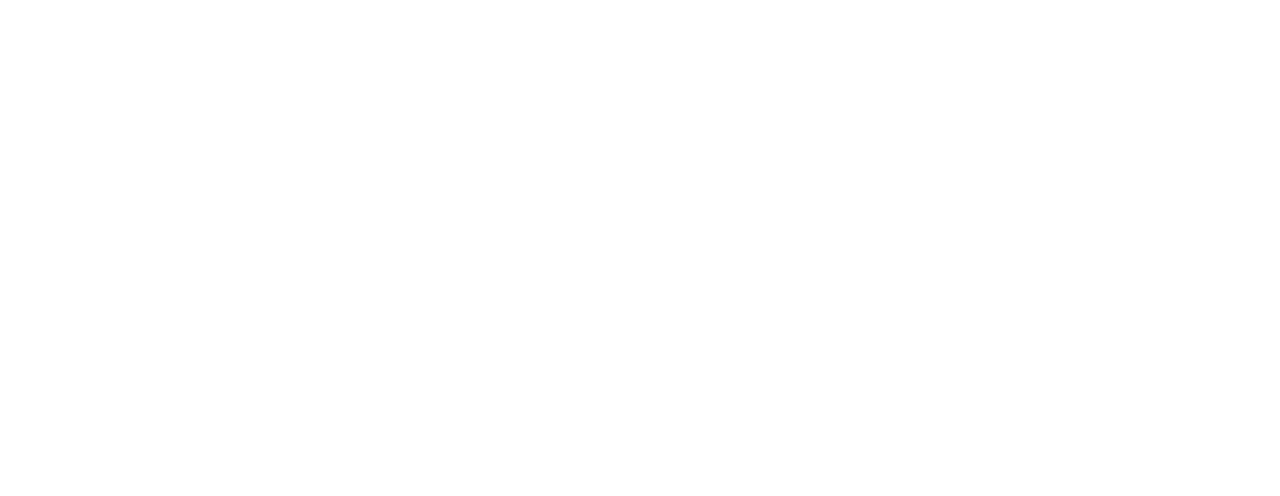
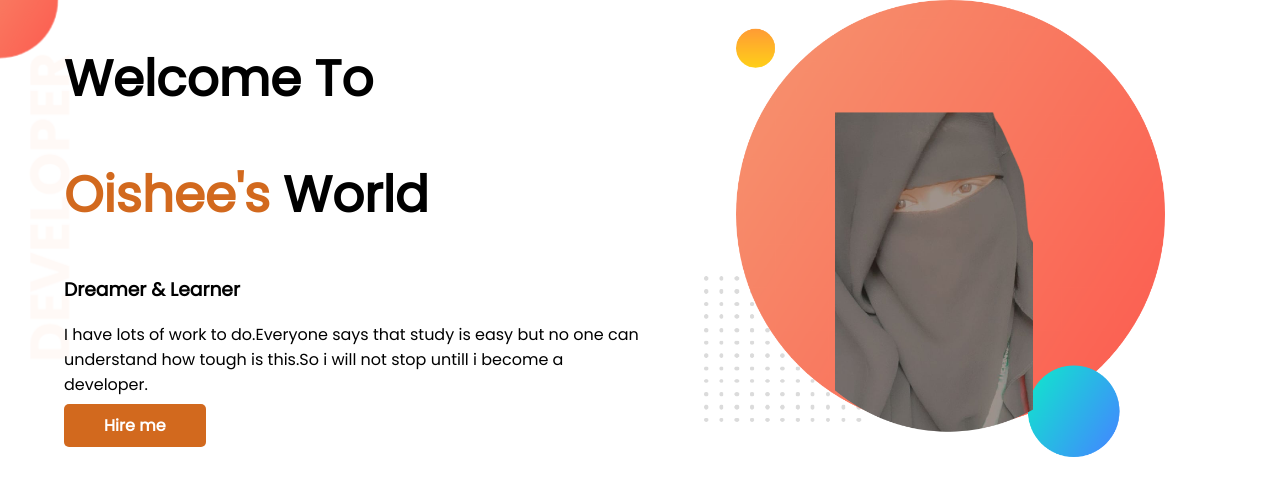
Before and after one commit to sumaiyaoishee61/first-portfolio, a plain HTML site: page index.html in a window 1280 px wide. Drawn offline with Linux system fonts and the light colour scheme.

Commit message:
again add

```diff
--- a/index.html
+++ b/index.html
@@ -5,9 +5,23 @@
     <meta http-equiv="X-UA-Compatible" content="IE=edge">
     <meta name="viewport" content="width=device-width, initial-scale=1.0">
     <title>Oishee's Portfolio</title>
-    <link rel="stylesheet" href="/style.css">
+    <link rel="preconnect" href="https://fonts.googleapis.com">
+    <link rel="preconnect" href="https://fonts.gstatic.com" crossorigin>
+    <link href="https://fonts.googleapis.com/css2?family=Poppins&display=swap" rel="stylesheet">
+    <link rel="stylesheet" href="style.css">
 </head>
 <body>
-
+    <section class="top-banner">
+        <div class="half-wid">
+            <h1>Welcome To</h1>
+        <h1> <span class="back-color" >Oishee's</span> World</h1>
+        <h3>Dreamer & Learner</h3>
+        <p>I have lots of work to do.Everyone says that study is easy but no one can understand how tough is this.So i will not stop untill i become a developer.</p>
+        <a class="link-button" target="blank"href="https://www.facebook.com/sumaiya.oishee.359"> Hire me</a>
+      </div>
+        <div class="half-wid">
+            <img src="images/me1.png" alt="img">
+        </div>
+    </section>
 </body>
 </html>
--- a/style.css
+++ b/style.css
@@ -0,0 +1,34 @@
+body{
+    font-family: 'Poppins', sans-serif;
+    margin: 0;
+}
+h1{
+    font-size: 50px;
+}
+.back-color{
+    color: chocolate;
+
+}
+section{
+    display: flex;
+}
+.half-wid{
+    width: 50%;
+    padding-left: 5%;
+}
+.half-wid img{
+    width: 80%;
+}
+.link-button{
+    text-decoration: none;
+    background-color:chocolate;
+    padding: 10px 40px;
+    color: white;
+    font-weight: 700;
+    border-radius: 5px;
+}
+.top-banner{
+    background-image: url(images/top-banner.png);
+    background-repeat: no-repeat;
+
+}
```
